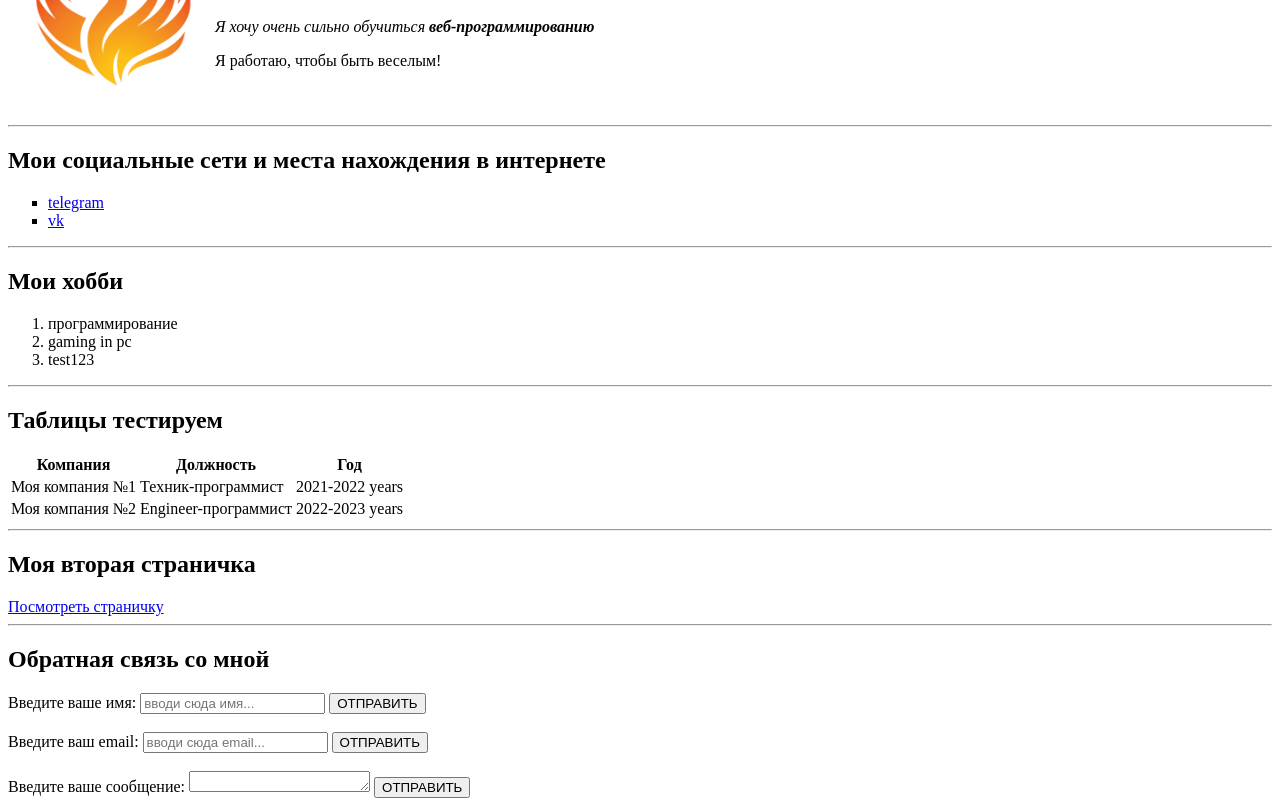
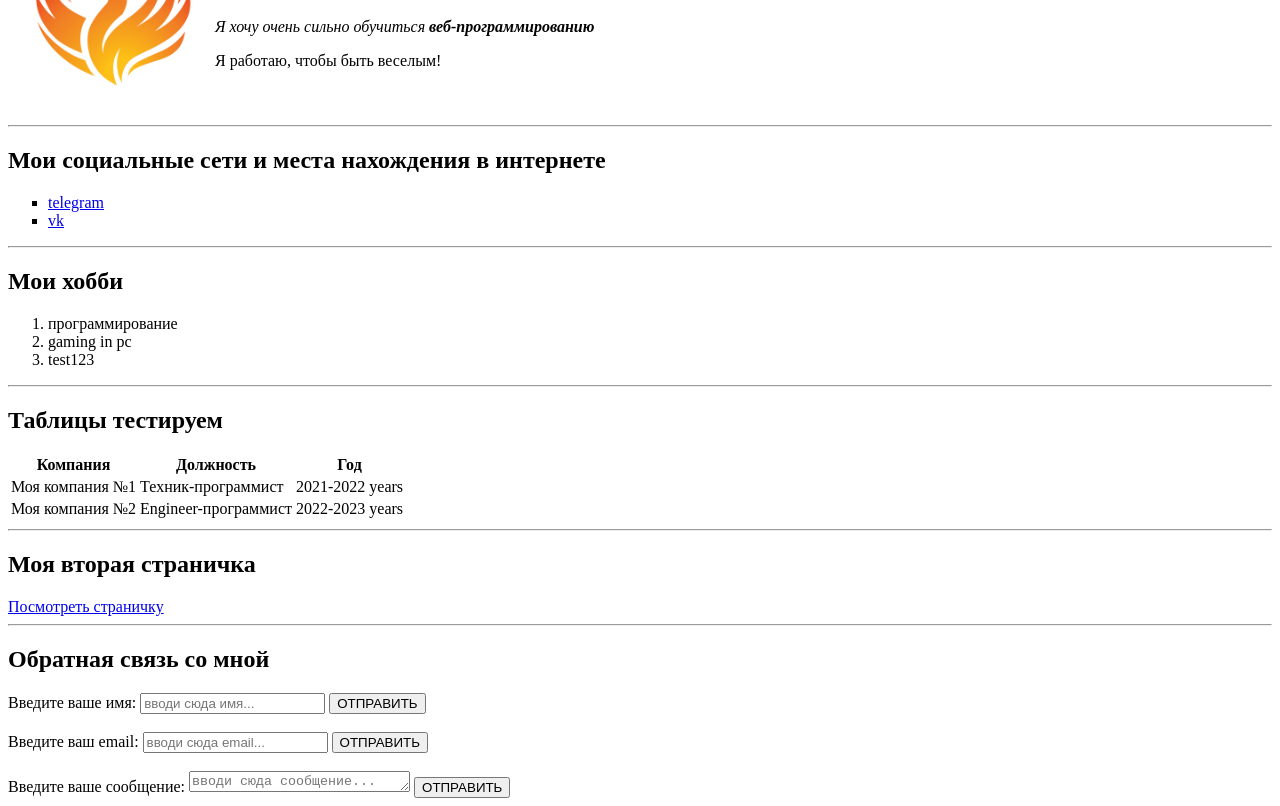
Before and after one commit to olegaim/testingmyskills, a plain HTML site: page index.html in a window 1280 px wide. Shown: the part 101-907 px from the top of the page. Drawn offline with Linux system fonts and the light colour scheme.

Commit message:
Add files via upload

```diff
--- a/index.html
+++ b/index.html
@@ -84,7 +84,7 @@
         <br>
         <br>
         <label for="message">Введите ваше сообщение:</label>
-       <textarea name="" id="text" cols="20" rows="1"></textarea>
+       <textarea name="" id="text" cols="25" rows="1" placeholder="вводи сюда сообщение..."></textarea>
         <input type="submit" value="ОТПРАВИТЬ">
     </form>
 </body>
```
